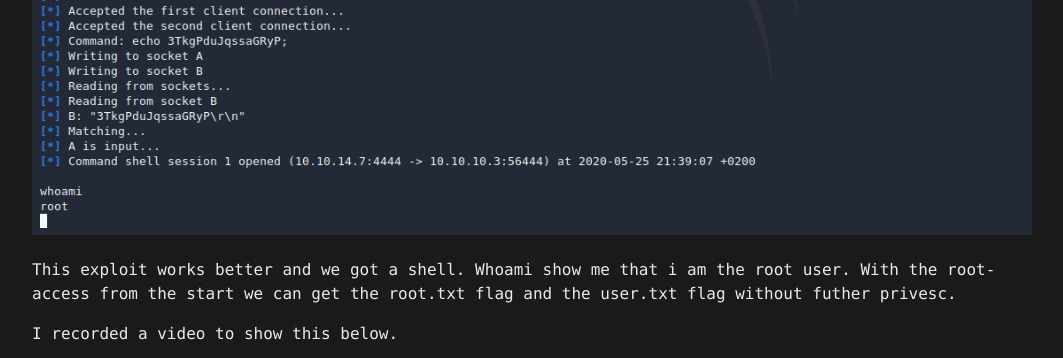
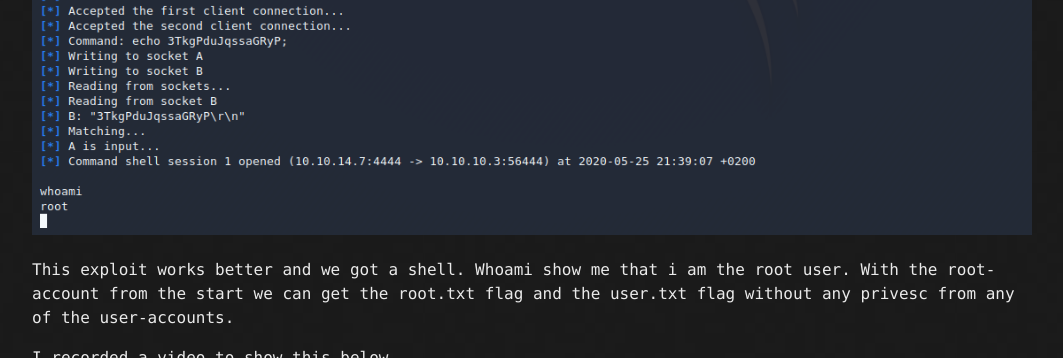
Before and after one commit to datahackare/warz0ne, a Jekyll site: the page built from _posts/2020-05-25-Lame.md, in a window 1280 px wide and 900 px high, scrolled down 3040 px, cut to the strip 0-358 px from the top of the window. Shown: the whole strip, without its empty margins (108-1171 px from the left). Built offline with Jekyll 4.4.1, drawn with Linux system fonts in a browser that asks for light colours.

Commit message:
Update 2020-05-25-Lame.md

```diff
--- a/_posts/2020-05-25-Lame.md
+++ b/_posts/2020-05-25-Lame.md
@@ -54,7 +54,7 @@ This didnt work, maybe there is a solution to get this work, but instead, lets t
 
 ![](Pictures/Lame/meta2.png)
 
-This exploit works better and we got a shell. Whoami show me that i am the root user. With the root-access from the start we can get the root.txt flag and the user.txt flag without futher privesc.
+This exploit works better and we got a shell. Whoami show me that i am the root user. With the root-account from the start we can get the root.txt flag and the user.txt flag without any privesc from any of the user-accounts.
 
 I recorded a video to show this below.
 
```
